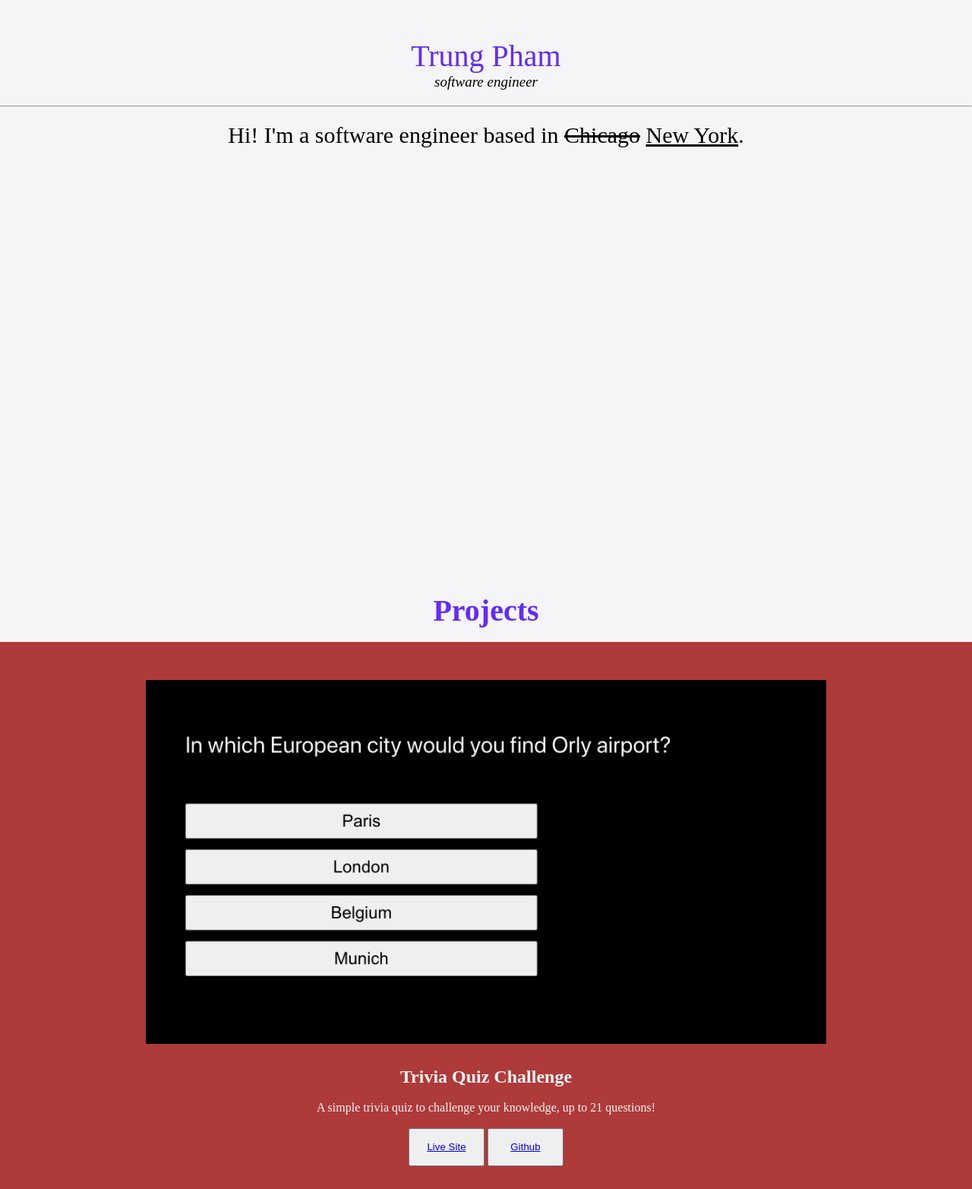
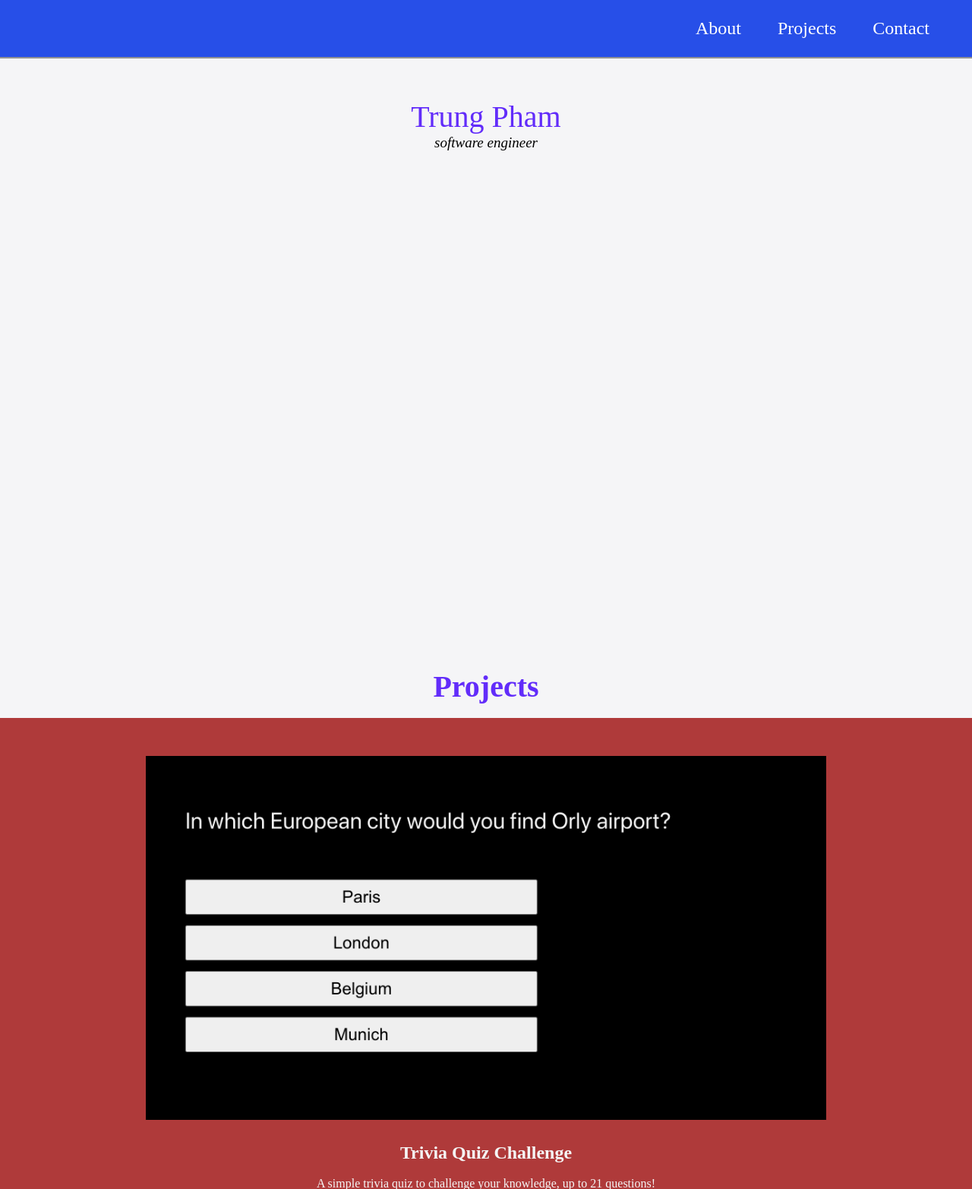
Before and after one commit to trungpham10/trungpham.github.io, a PHP site: page / in a window 1280 px wide. Shown: the top 1565 px of the page at 76% size. Run offline with PHP 8.4, Linux system fonts and the light colour scheme.

Commit message:
add navigation bar

```diff
--- a/index.html
+++ b/index.html
@@ -10,6 +10,20 @@
 </head>
 
 <body>
+  <nav id="nav-bar" class="nav">
+    <ul class="nav-list">
+      <li>
+        <a href="#name">About</a>
+      </li>
+      <li>
+        <a href="#projects">Projects</a>
+      </li>
+      <li>
+        <a href="#contact">Contact</a>
+      </li>
+    </ul>
+  </nav>
+
   <div>
     <div class="landing-page-view" style="margin-top: 10px">
       <section>
@@ -18,16 +32,6 @@
           <p><em>software engineer</p></em>
         </div>
       </section>
-
-      <hr style="margin-top: 20px;">
-
-      <div class="greeting" style="margin-top: 20px; position: relative;">
-        <p style="font-weight: 100; font-size: 30px;">
-          Hi! I'm a software engineer based in <s>Chicago</s> <u>New York</u>.
-        </p>
-      </div>
-
-      <br />
     </div>
 
     <section class="projects">
--- a/style.css
+++ b/style.css
@@ -4,6 +4,7 @@ body {
 
 .landing-page-view {
   height: 700px;
+  padding: 70px;
 }
 
 * {
@@ -87,3 +88,39 @@ footer {
   text-align: center;
   padding: 30px;
 }
+
+.nav {
+  display: flex;
+  justify-content: flex-end;
+  position: fixed;
+  top: 0;
+  left: 0;
+  width: 100%;
+  background: #274fe8;
+  box-shadow: 0 2px 0 rgba(0, 0, 0, 0.4);
+  z-index: 10;
+}
+
+.nav-list {
+  display: flex;
+  margin-right: 2rem;
+}
+
+.nav-list a {
+  display: block;
+  font-size: 1.5rem;
+  padding: 1.5rem;
+}
+
+.nav-list a:hover {
+  background: gray;
+}
+
+li {
+  list-style: none;
+}
+
+.nav-list a {
+  text-decoration: none;
+  color: white;
+}
```
